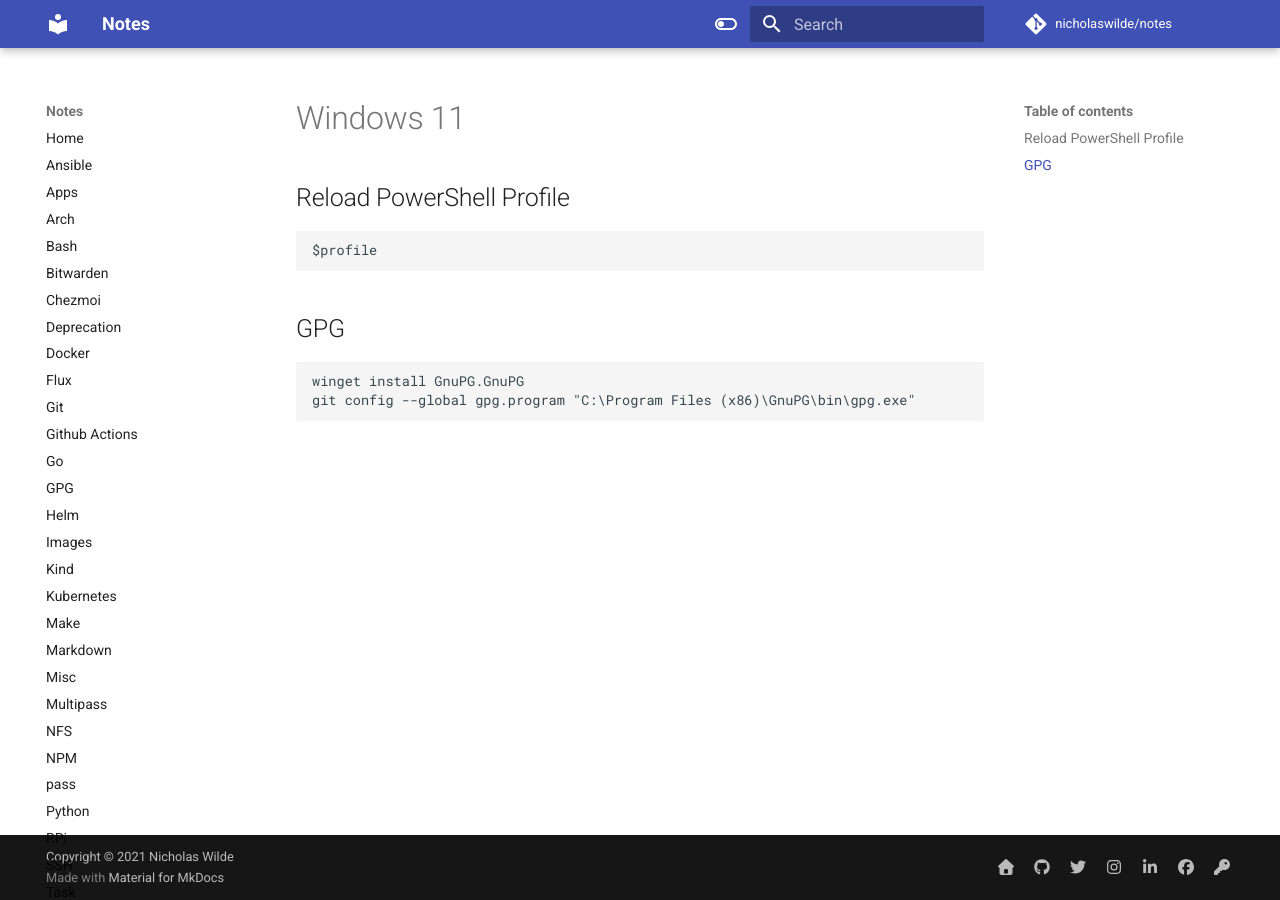
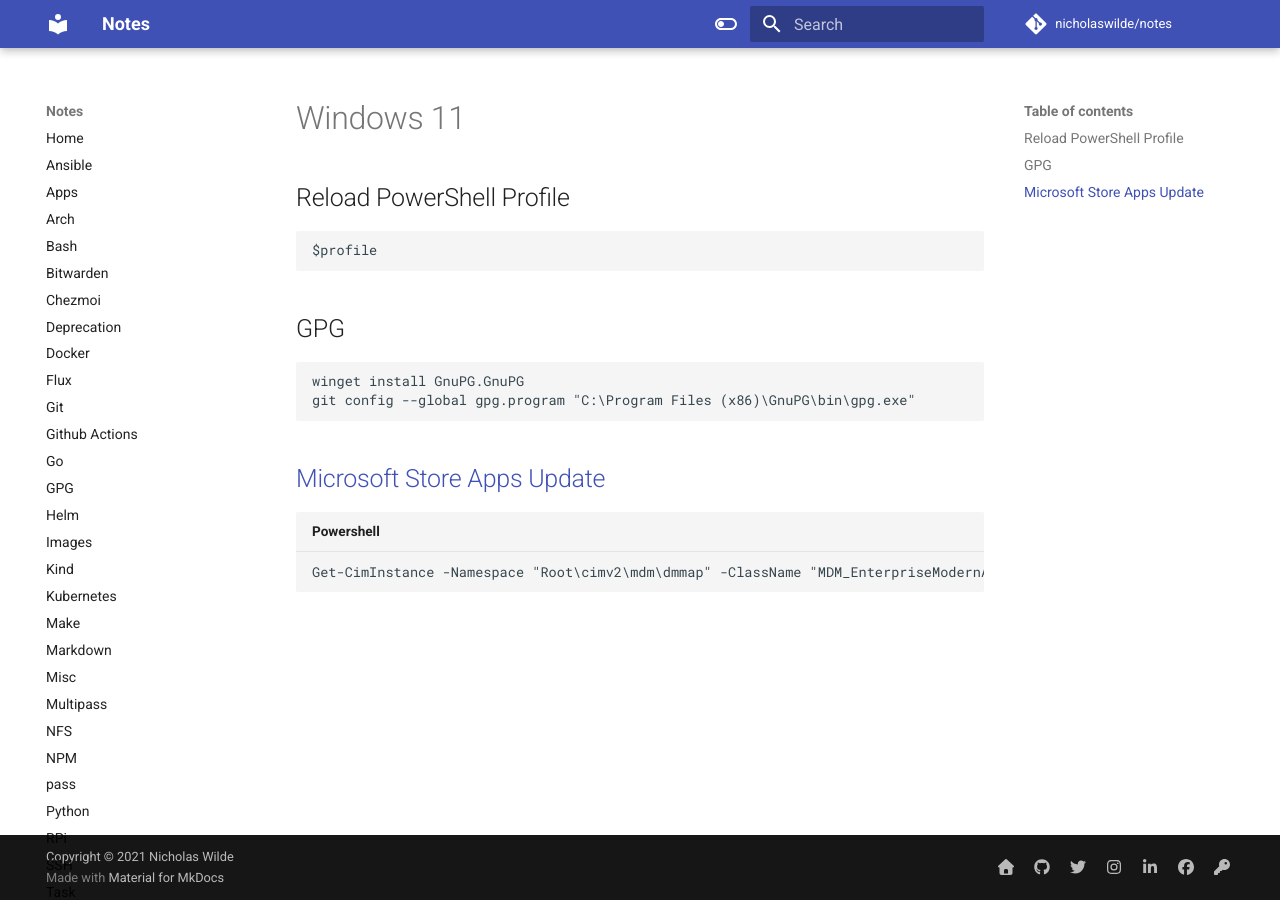
Before and after one commit to nicholaswilde/notes, an MkDocs documentation site: the page built from docs/w11.md, in a window 1280 px wide. Built offline with MkDocs 1.6.1 and Material for MkDocs 9.7.7, drawn with Linux system fonts in a browser that asks for light colours; comment, search, counter and statistics services are not loaded.

Commit message:
Add MS Store Update
Signed-off-by: nιcнolaѕ wιlde <Nicholas Wilde>

````diff
--- a/docs/w11.md
+++ b/docs/w11.md
@@ -12,3 +12,12 @@ $profile
 winget install GnuPG.GnuPG
 git config --global gpg.program "C:\Program Files (x86)\GnuPG\bin\gpg.exe"
 ```
+
+## [Microsoft Store Apps Update][1]
+
+
+```title="Powershell"
+Get-CimInstance -Namespace "Root\cimv2\mdm\dmmap" -ClassName "MDM_EnterpriseModernAppManagement_AppManagement01" | Invoke-CimMethod -MethodName UpdateScanMethod
+```
+
+[1]: https://social.technet.microsoft.com/Forums/windows/en-US/5ac7daa9-54e6-43c0-9746-293dcb8ef2ec/
````
